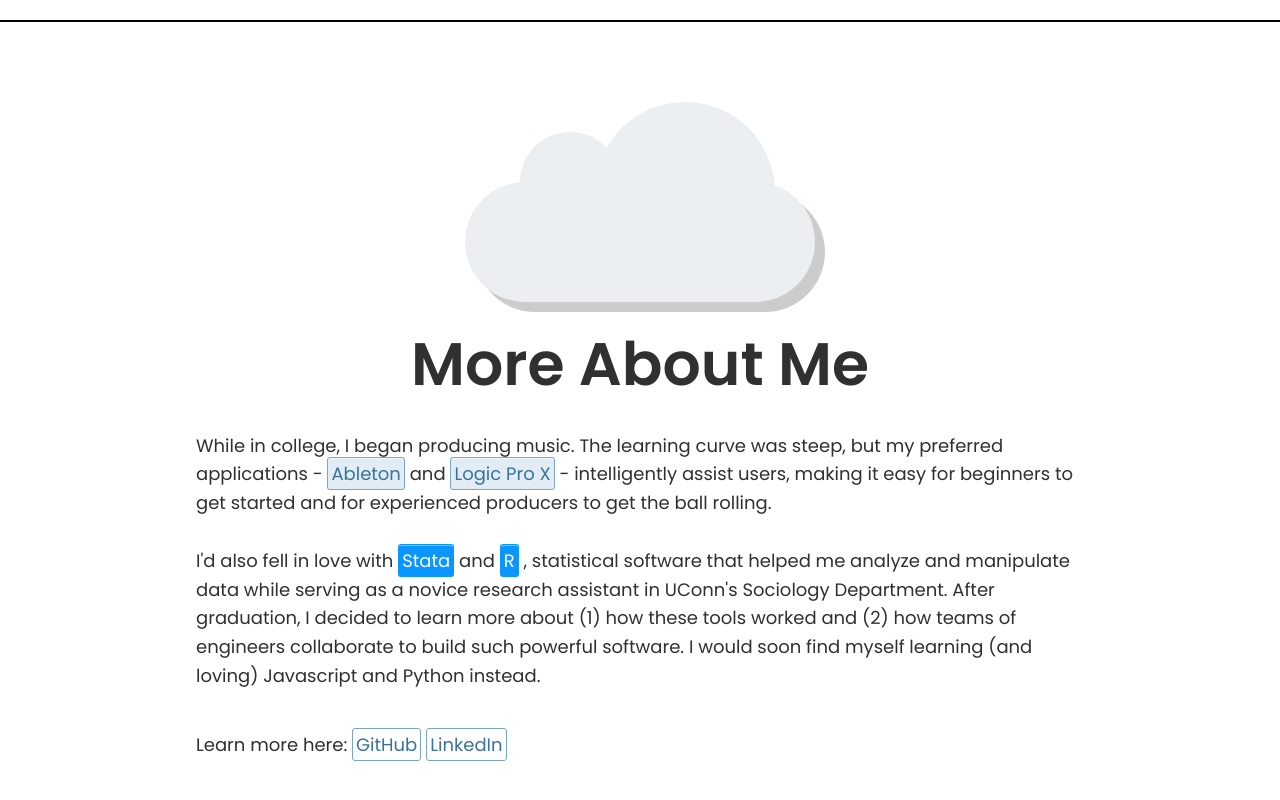
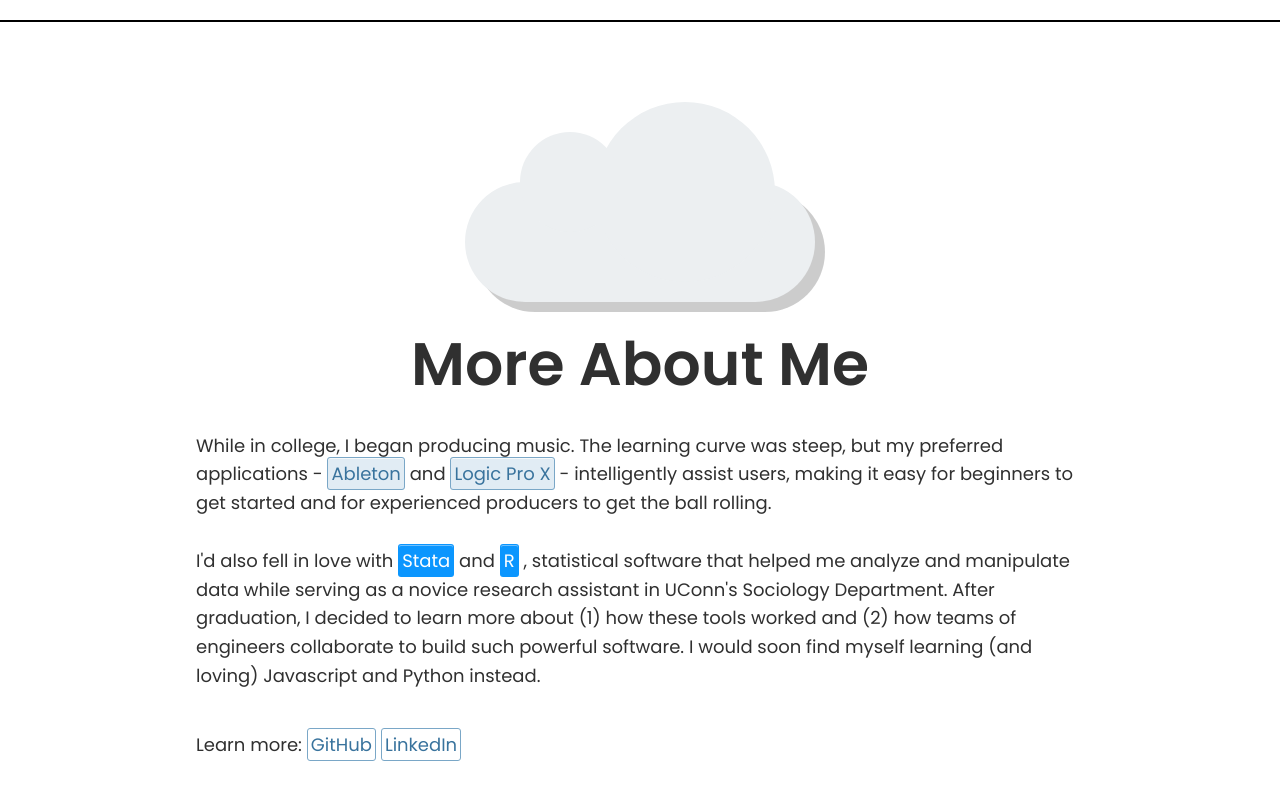
Before and after one commit to KlayClarke/personal_website_2.0, a React (Create React App) app: page / in a window 1280 px wide. Shown: the part 2066-2866 px from the top of the page. Built offline with nearby package versions, Linux system fonts and the light colour scheme.

Commit message:
update img and refactor

```diff
--- a/src/components/about/About.tsx
+++ b/src/components/about/About.tsx
@@ -43,7 +43,7 @@ const NewAbout = () => {
           Javascript and Python instead.
         </p>
         <p>
-          Learn more here:{" "}
+          Learn more:{" "}
           <span className="socials-span">
             <a href="https://github.com/KlayClarke" target={"_blank"}>
               GitHub
```
Also changed, not shown: src/assets/pw.png.
